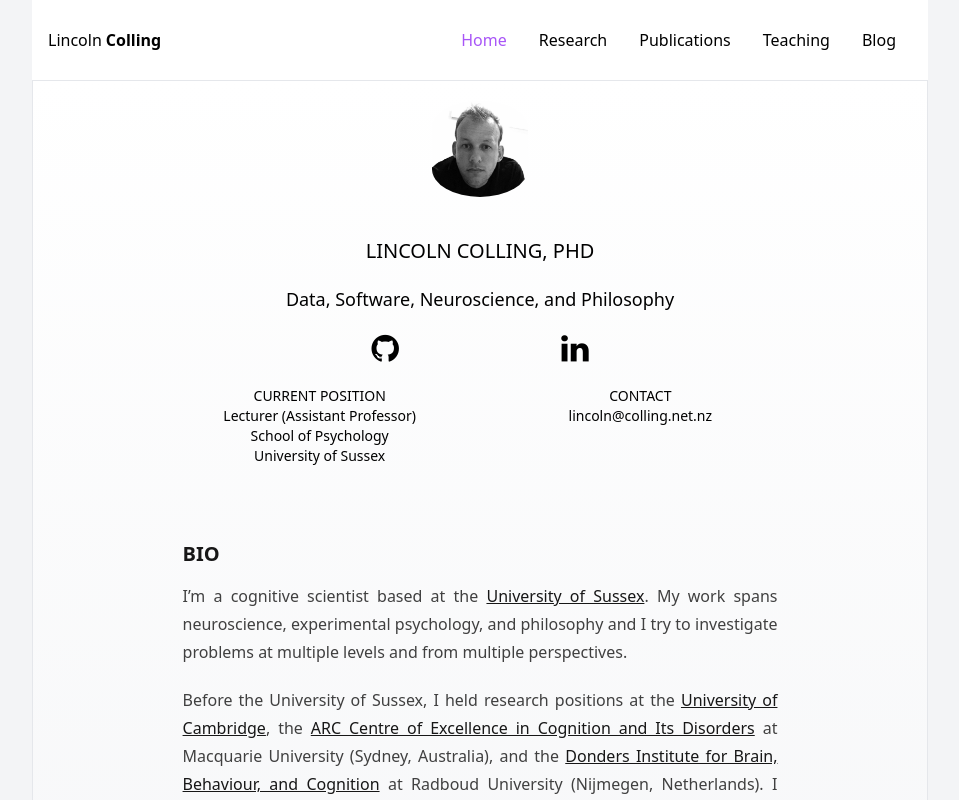
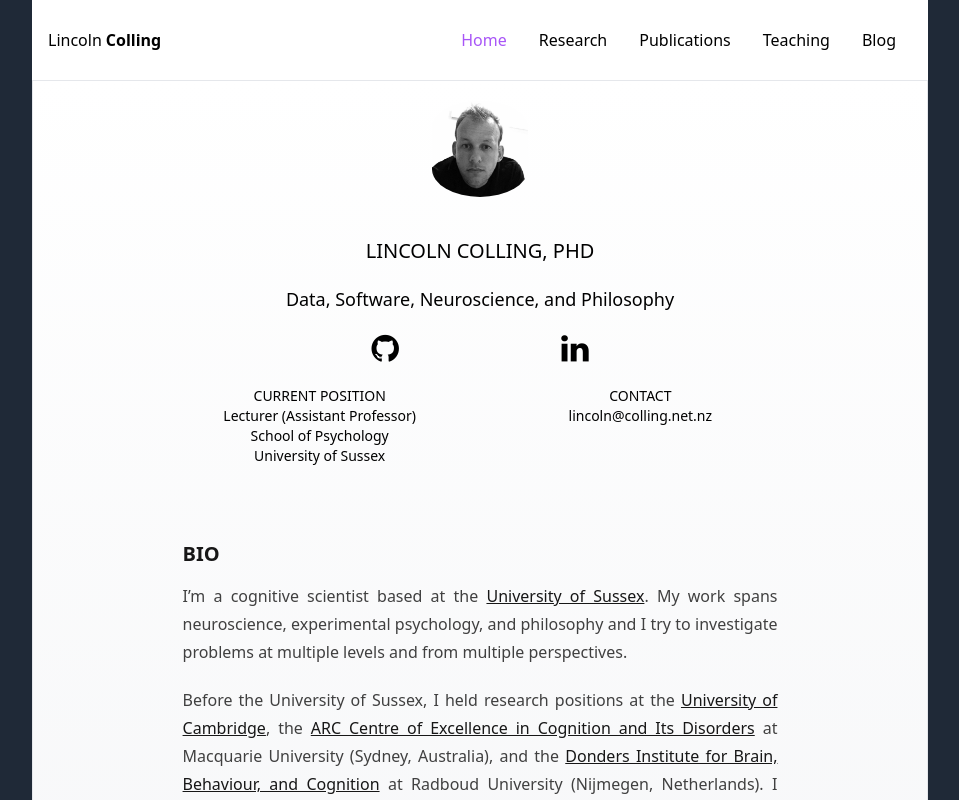
Before and after one commit to ljcolling/research-next-rewrite, a Next.js app: page / in a window 1280 px wide. Shown: the top 800 px of the page, without its empty margins (160-1119 px from the left). Built offline with nearby package versions, Linux system fonts and the light colour scheme; some icons are missing.

Commit message:
trying again

```diff
--- a/src/components/layout.tsx
+++ b/src/components/layout.tsx
@@ -30,9 +30,11 @@ const menuitems: Array<{ text: string, link: string }> = [
 ]
 
 
-const Body = ({ children }: { children: ReactNode }) => {
+const Body = ({ open, children }: { open: boolean; children: ReactNode }) => {
   return (
-    <div className="container flex bg-gray-100 h-full max-w-full">
+    <div className={`container flex
+${!open ? "bg-gray-800" : "bg-gray-100" }
+h-full max-w-full`}>
       <div className="container flex flex-col bg-white h-full max-w-4xl mx-auto min-h-screen">
         {children}
       </div>
@@ -69,7 +71,7 @@ export default function Layout({ children }: { children: ReactNode }) {
       <meta name="description" content="Lincoln Colling Research Page" />
       <link rel="icon" href="/favicon.ico" />
     </Head>
-    <Body>
+    <Body open={open}>
       <NavBar open={open} setOpen={setOpen} />
       { open ? <></> :
         <>
```
